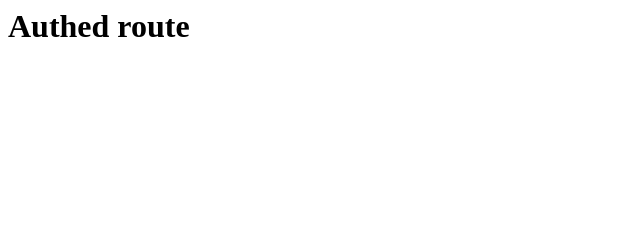
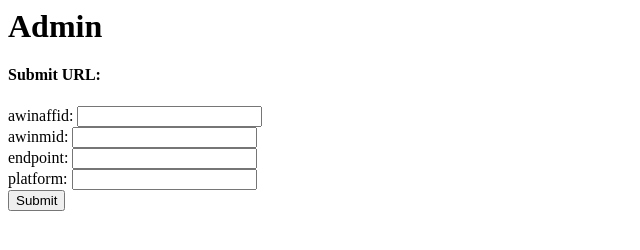
Before and after one commit to snowdon-dev/typescript-api, a website: page views/web/index.html in a window 1280 px wide. Shown: the whole page, without its empty margins (0-640 px from the left). Drawn offline with Linux system fonts and the light colour scheme.

Commit message:
Add basic POST form for submiting short links.

```diff
--- a/src/api/api.ts
+++ b/src/api/api.ts
@@ -1,8 +1,10 @@
 import { Router } from 'express';
 import * as shortenController from './controllers/shorten';
+import { allow } from 'joi';
 
 const app = Router();
 
-app.get('/shorten', shortenController.getShorten);
+app.get('/shorten', shortenController.requestShorten);
+app.post('/shorten', shortenController.requestShorten);
 
 export const api = app;
--- a/src/api/controllers/web.ts
+++ b/src/api/controllers/web.ts
@@ -1,5 +1,5 @@
 import { Request, Response } from 'express';
 
 export const getIndex = (req: Request, res: Response): void => {
-  res.render('web/index');
+  res.render('web/index.html');
 };
--- a/views/web/index.html
+++ b/views/web/index.html
@@ -1 +1,22 @@
-<h1>Authed route</h1>
+<h1>Admin</h1>
+
+<h4>Submit URL:</h4>
+<form method="POST" action="api/shorten">
+    <div>
+        <label>awinaffid:</label>
+        <input type="number" name="awinaffid" required>
+    </div>
+    <div>
+        <label>awinmid:</label>
+        <input type="number" name="awinmid">
+    </div>
+    <div>
+        <label>endpoint:</label>
+        <input type="text" name="endpoint">
+    </div>
+    <div>
+        <label>platform:</label>
+        <input type="text" name="platform">
+    </div>
+    <button type="submit">Submit</button>
+</form>
```
Also changed, not shown: src/api/controllers/shorten.ts (+6 -5 lines).
